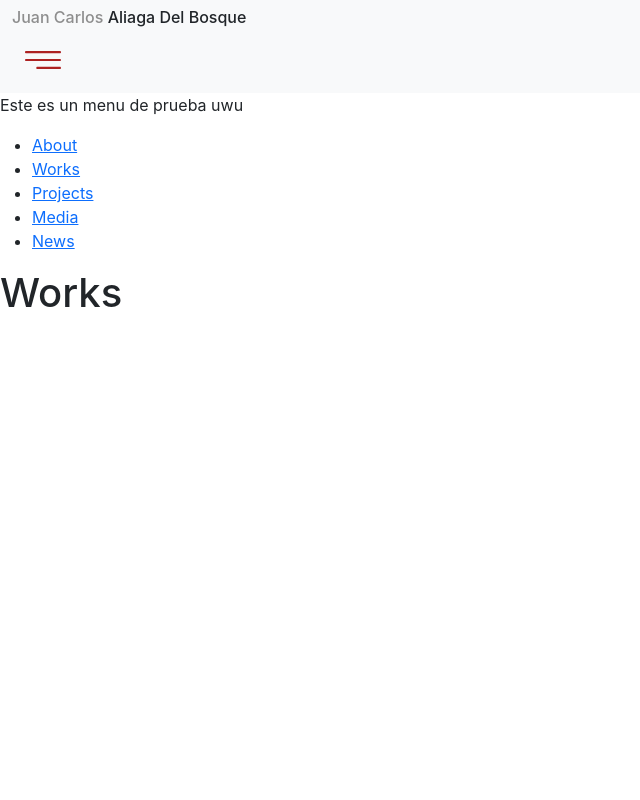
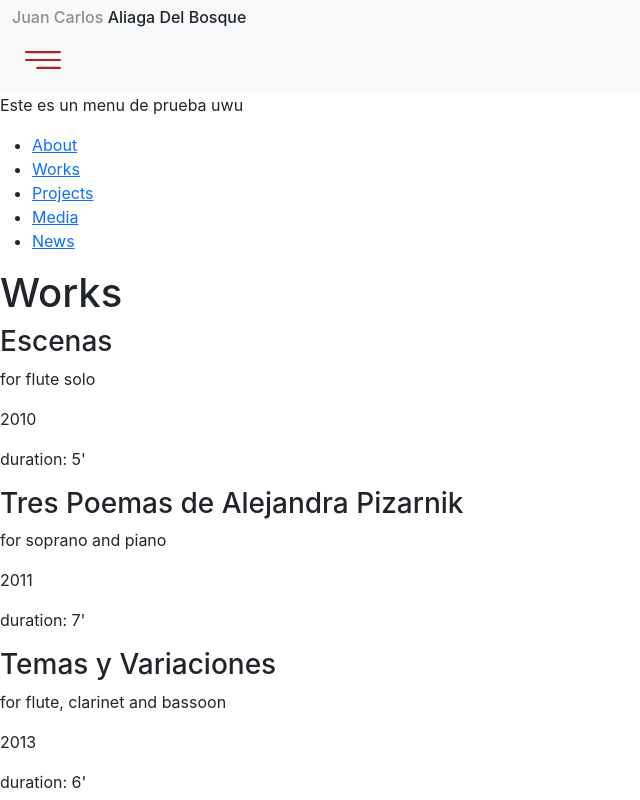
Before and after one commit to Elementarsatz/aliagadelbosque, a React (Create React App) app: page /works in a window 1280 px wide. Shown: the top 800 px of the page, without its empty margins (0-640 px from the left). Built offline with nearby package versions, Linux system fonts and the light colour scheme.

Commit message:
agregué a json uwu

```diff
--- a/src/components/Works/index.jsx
+++ b/src/components/Works/index.jsx
@@ -1,7 +1,21 @@
-import React from 'react';
+import React, {Fragment} from 'react';
+import {works} from '../../constants/works'
 
 const Works = () => (
-    <h1>Works</h1>
+    <Fragment>
+        <h1>Works</h1>
+        {works.map(item =>  (
+            <Fragment>
+                <h3>{item.title}</h3>
+                {
+                item.instrumentation && <p>for {item.instrumentation}</p>
+                }
+                <p>{item.year}</p>
+                <p>duration: {item.duration}</p>
+            </Fragment>
+        ))}
+        </Fragment>
+
 );
 
 export default Works;
--- /dev/null
+++ b/src/constants/works.js
@@ -0,0 +1,17 @@
+export const works=[
+  { "title":"Escenas", "instrumentation":"flute solo", "year":2010, "duration":"5'", "genre":"solo" },
+  { "title":"Tres Poemas de Alejandra Pizarnik", "instrumentation":"soprano and piano", "year":2011, "duration":"7'", "genre":"voice" },
+  { "title":"Temas y Variaciones", "instrumentation":"flute, clarinet and bassoon", "year":2013, "duration":"6'", "genre":"chamber" },
+  { "title":"Tres Poemas de Blanca Varela", "instrumentation":"mixed choir", "year":2013, "duration":"8'", "genre":"choir" },
+  { "title":"String Quartet Nº1", "year":2014, "duration":"8'", "genre":"chamber" },
+  { "title":"De Rebus Humanis", "instrumentation":"violin solo and small orchestra", "year":2015, "duration":"12'", "genre":"soloorch" },
+  { "title":"Nuevas Escenas", "instrumentation":"full orchestra", "year":2017, "duration":"15'", "genre":"orch" },
+  { "title":"Piano Trio Nº1", "instrumentation":"violin, cello and piano", "year":2018, "duration":"13'", "genre":"chamber" },
+  { "title":"Dos Danzas", "instrumentation":"piano", "year":2018, "duration":"8'", "genre":"solo" },
+  { "title":"Soliloquia inter Memorias", "instrumentation":"cello solo", "year":2019, "duration":"4'", "genre":"solo" },
+  { "title":"Dos Crisoles", "instrumentation":"flute and string orchestra (string quintet)", "year":2019, "duration":"9'", "genre":"orch" },
+  { "title":"Tres Danzas", "instrumentation":"orchestra (orchestration of Dos Danzas + 1)", "year":2019, "duration":"15'", "genre":"orch" },
+  { "title":"Sonata", "instrumentation":"flute and piano", "year":2020, "duration":" ", "genre":"chamber" },
+  { "title":"Ex Bosco, ad Arboretum", "instrumentation":"string orchestra", "year":2020, "duration":" ", "genre":"orch" },
+  { "title":"Crepuscular", "instrumentation":"3 equal voices", "year":2020, "duration":"3", "genre":"choir" },
+]
```
Also changed, not shown: 1 other file (tests, documents, lock files or other folders).
